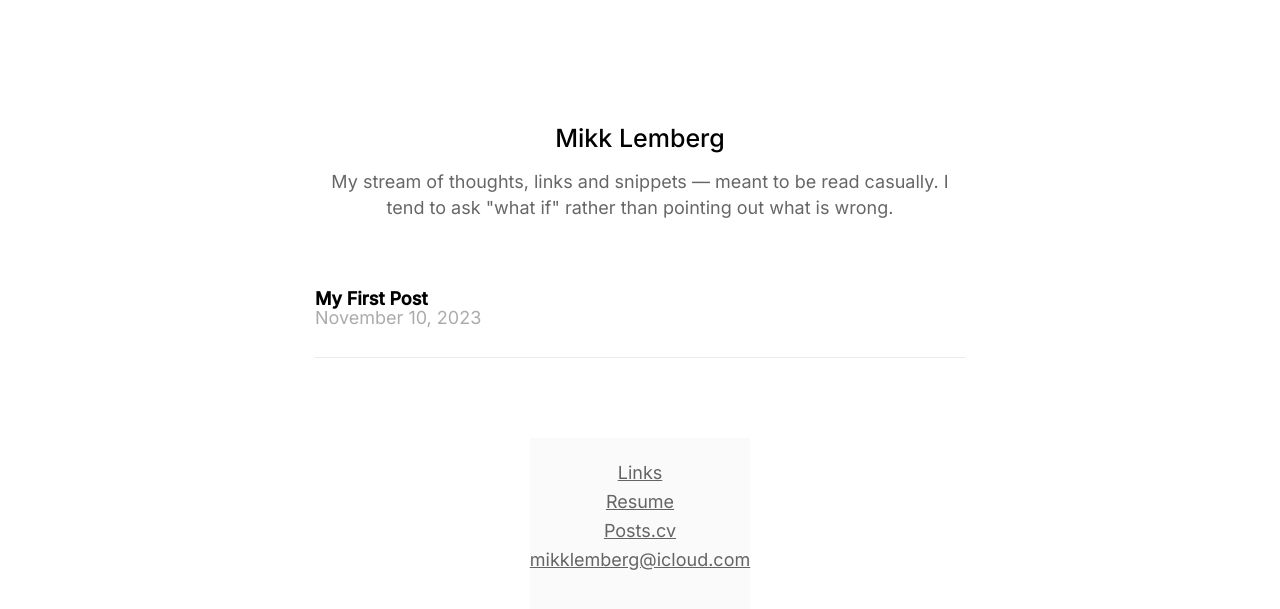
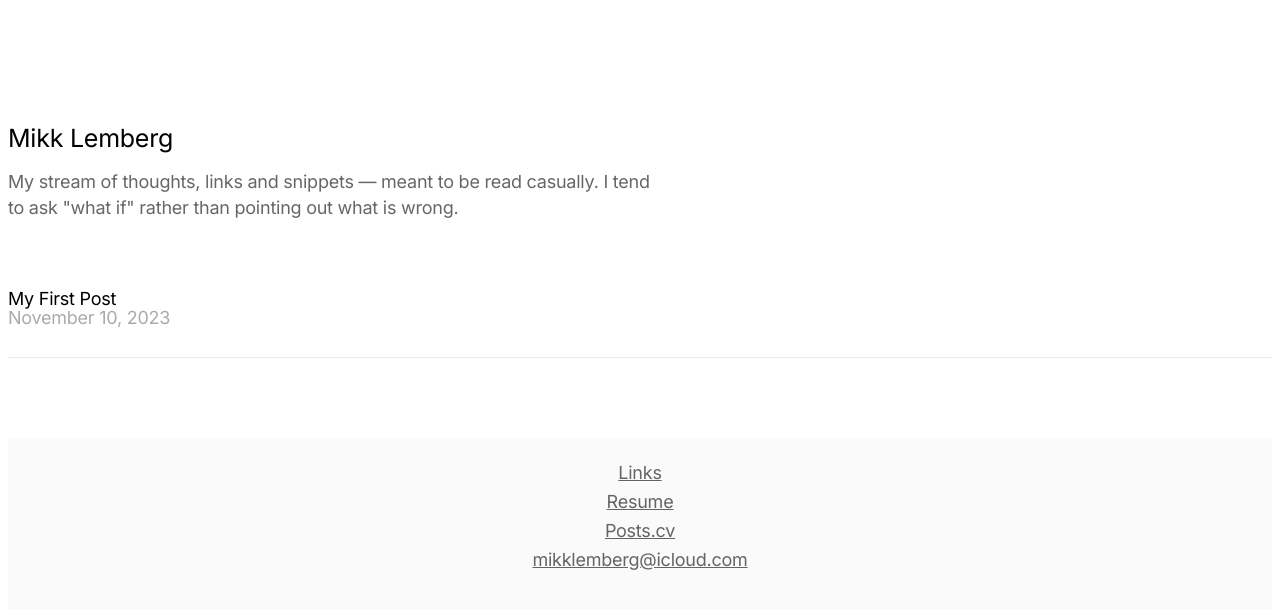
Before and after one commit to mikklemberg/My-personal-notes, a Jekyll site: the page built from README.md, in a window 1280 px wide. Shown: the top 609 px of the page. Built offline with Jekyll 4.4.1, drawn with Linux system fonts in a browser that asks for light colours; our own code applies the rules of GitHub Pages for plain Markdown files.

Commit message:
Update style.css

```diff
--- a/assets/css/style.css
+++ b/assets/css/style.css
@@ -1,11 +1,10 @@
-/* Add this at the top of your CSS file */
 @import url('https://fonts.googleapis.com/css2?family=Inter:wght@400;500&display=swap');
 
 /* Main container style */
 .container {
     display: flex;
     flex-direction: column;
-    align-items: center;
+    align-items: flex-start; /* Changed to align to the left */
     padding: 100px 0px;
     gap: 50px;
     width: 100%;
@@ -16,28 +15,30 @@
 
 /* Header styles */
 .blog-header {
-    text-align: center;
+    text-align: left; /* Aligned to left */
     width: 650px;
 }
 
 .blog-header h1 {
-    font-family: 'Inter', sans-serif; /* Updated font-family */
-    font-weight: 500;
+    font-family: 'Inter', sans-serif;
+    font-weight: 400; /* Regular weight */
     font-size: 25px;
     line-height: 26px;
     color: #000000;
+    letter-spacing: -0.24px; /* Letter spacing */
 }
 
 .blog-header p {
-    font-family: 'Inter', sans-serif; /* Already updated */
+    font-family: 'Inter', sans-serif;
     font-size: 18px;
     line-height: 26px;
     color: rgba(0, 0, 0, 0.6);
+    letter-spacing: -0.24px; /* Letter spacing */
 }
 
 /* Posts styles */
 .posts {
-    width: 650px;
+    width: 100%; /* Full width for alignment */
 }
 
 .posts .post {
@@ -48,23 +49,29 @@
 }
 
 .posts .post h2 {
-    font-family: 'Inter', sans-serif; /* Updated font-family */
+    font-family: 'Inter', sans-serif;
+    font-weight: 400; /* Regular weight */
     font-size: 18px;
     line-height: 19px;
     color: #000000;
     margin: 0;
+    letter-spacing: -0.24px; /* Letter spacing */
 }
 
 .posts .post h2 a {
     text-decoration: none;
     color: #000000;
+    letter-spacing: -0.24px; /* Letter spacing */
 }
 
 .posts .post time {
-    font-family: 'Inter', sans-serif; /* Updated font-family */
+    font-family: 'Inter', sans-serif;
+    font-weight: 400; /* Regular weight */
     font-size: 18px;
     line-height: 19px;
-    color: rgba(0, 0, 0, 0.33);
+    color: #000000; /* Updated color */
+    opacity: 0.33; /* 33% opacity for the color */
+    letter-spacing: -0.24px; /* Letter spacing */
     display: block;
 }
 
@@ -73,17 +80,19 @@
     display: flex;
     flex-direction: column;
     align-items: center;
+    width: 100%; /* Full width across the page */
     gap: 10px;
     padding: 25px 0px 50px;
     background: #FAFAFA;
 }
 
 .blog-footer a {
-    font-family: 'Inter', sans-serif; /* Updated font-family */
+    font-family: 'Inter', sans-serif;
     font-size: 18px;
     line-height: 19px;
     color: rgba(0, 0, 0, 0.6);
     text-decoration: underline;
+    letter-spacing: -0.24px; /* Letter spacing */
 }
 
 /* Responsive adjustments */
@@ -96,5 +105,3 @@
         width: 100%;
     }
 }
-
-/* Add any additional styles for other elements as necessary */
```
